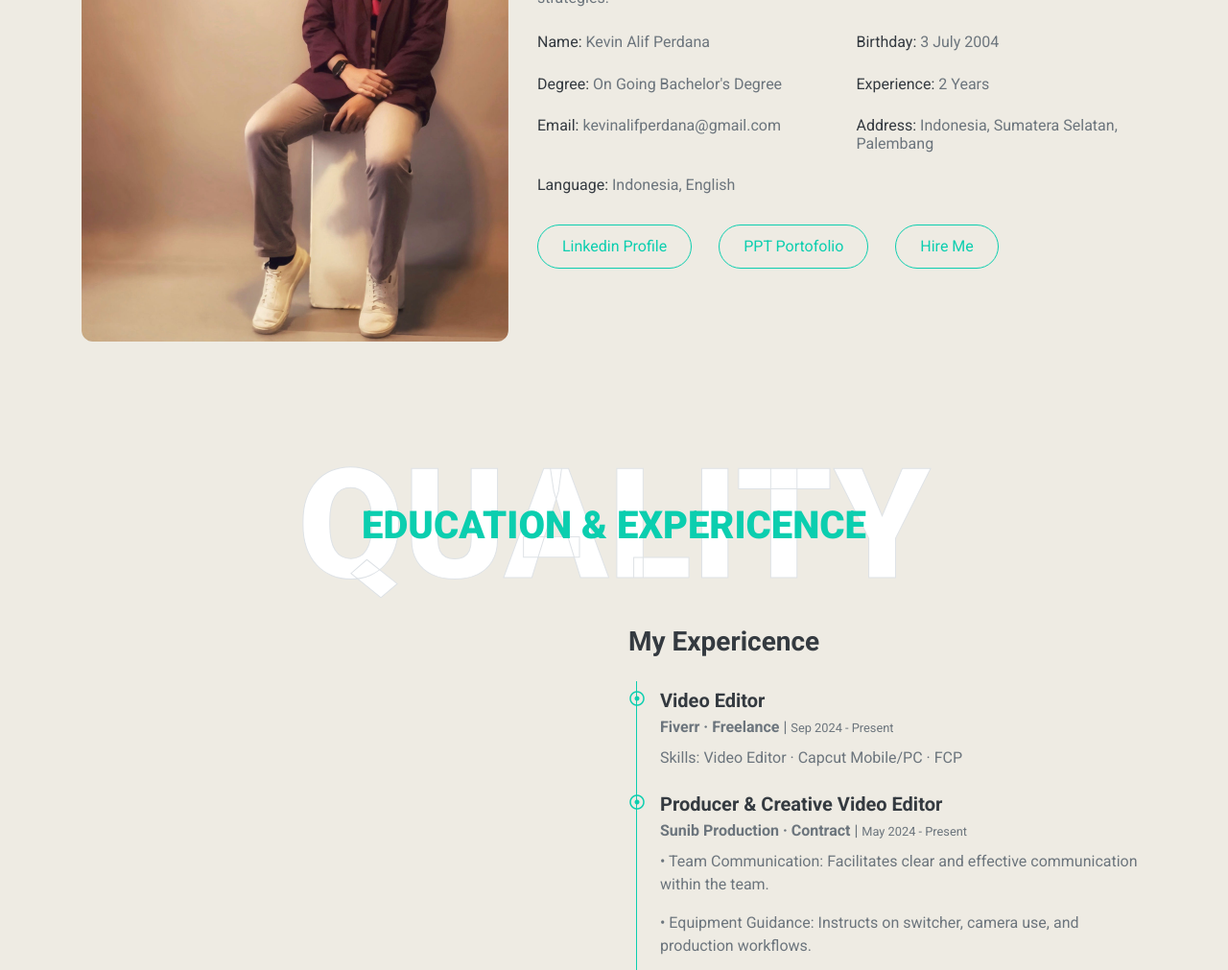
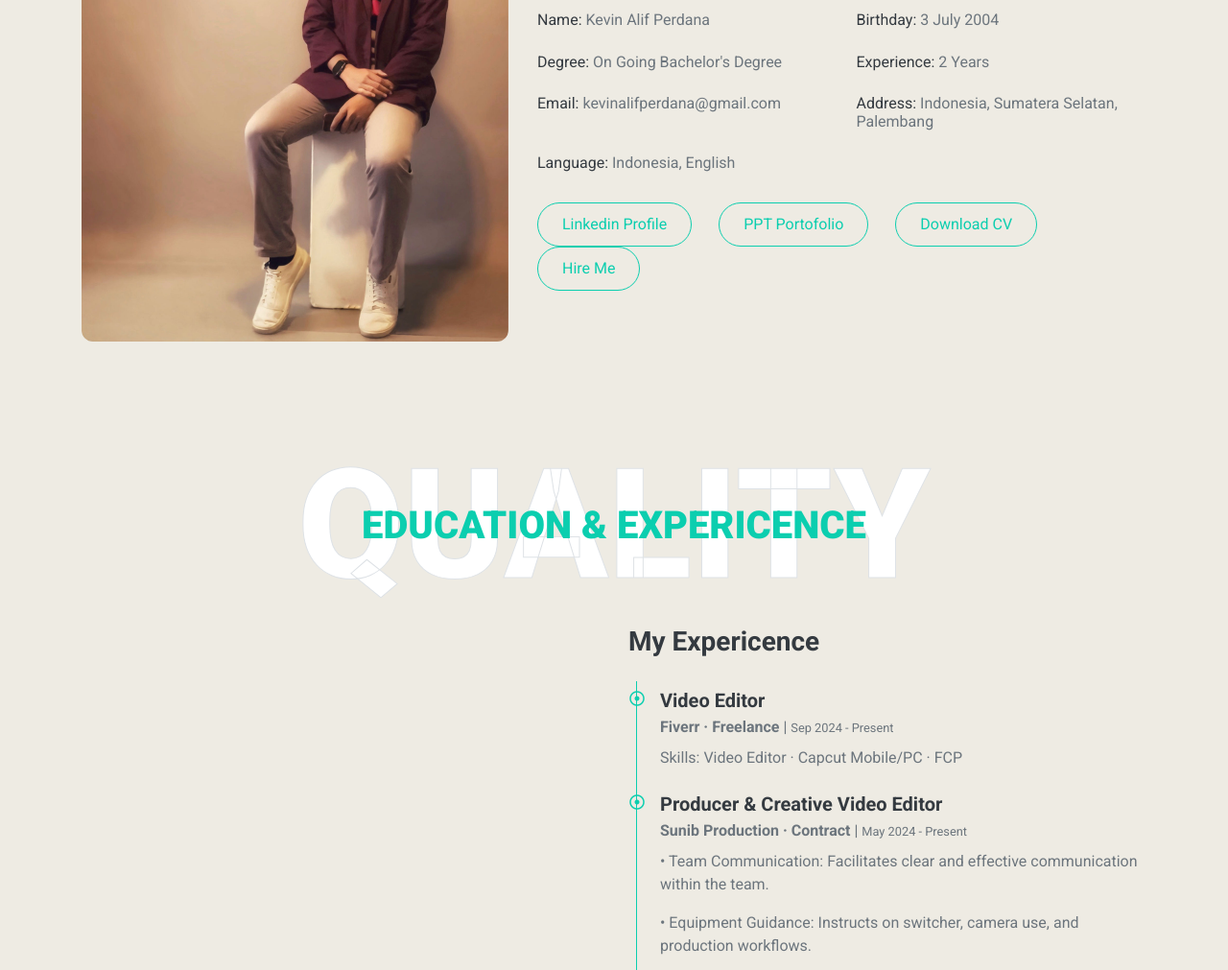
Before and after one commit to Kevinkald-ID/KevinPortofolio, a plain HTML site: page index.html in a window 1280 px wide. Shown: the part 1339-2350 px from the top of the page at 96% size. Drawn offline with nearby package versions, Linux system fonts and the light colour scheme.

Commit message:
index.html

```diff
--- a/index.html
+++ b/index.html
@@ -122,7 +122,7 @@
                     </div>
                     <a href="https://www.linkedin.com/in/kevin-alif-perdana-8a98301bb/" class="btn btn-outline-primary mr-4">Linkedin Profile</a>
                     <a href="https://www.linkedin.com/in/kevin-alif-perdana-8a98301bb/" class="btn btn-outline-primary mr-4">PPT Portofolio</a>
-
+                    <a href="https://www.linkedin.com/in/kevin-alif-perdana-8a98301bb/" class="btn btn-outline-primary mr-4">Download CV</a>
                     <a href="mailto: kevinalifperdana@gmail.com" class="btn btn-outline-primary mr-4">Hire Me</a>
                 </div>
             </div>
```
